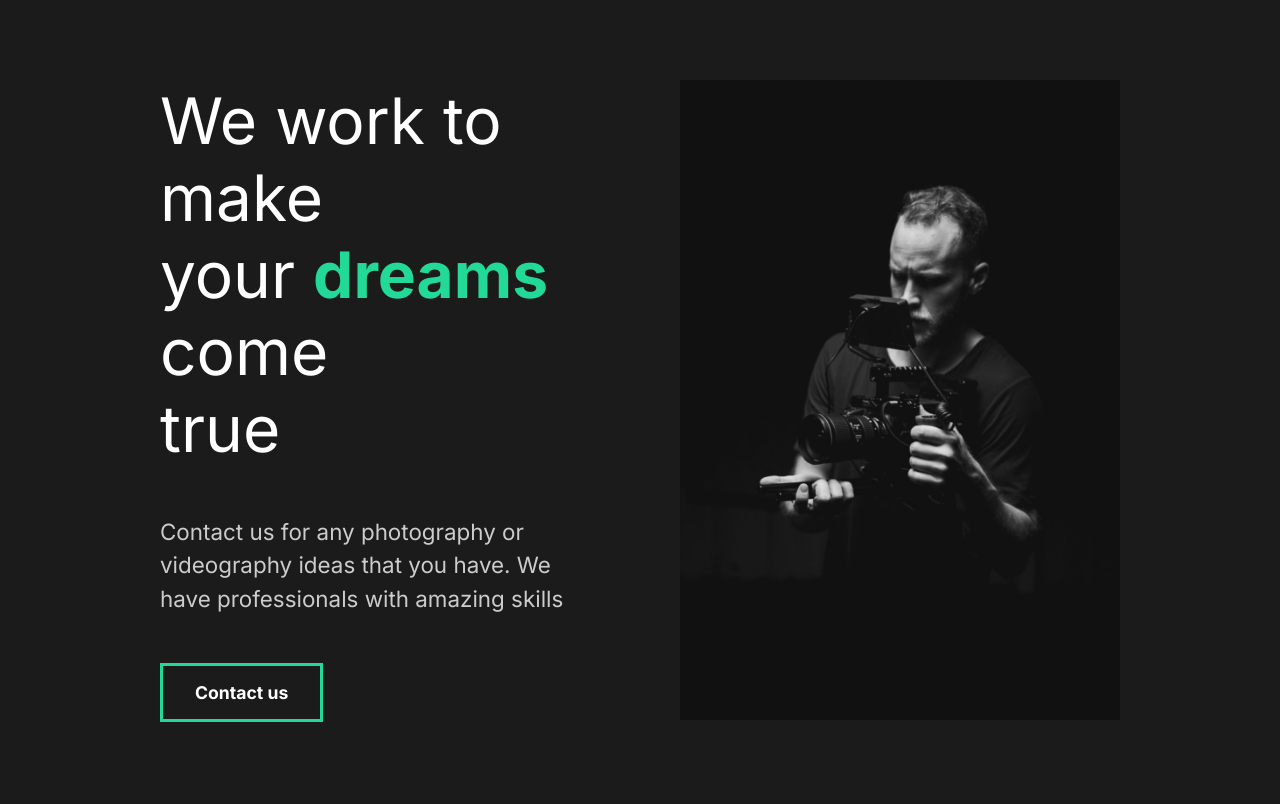
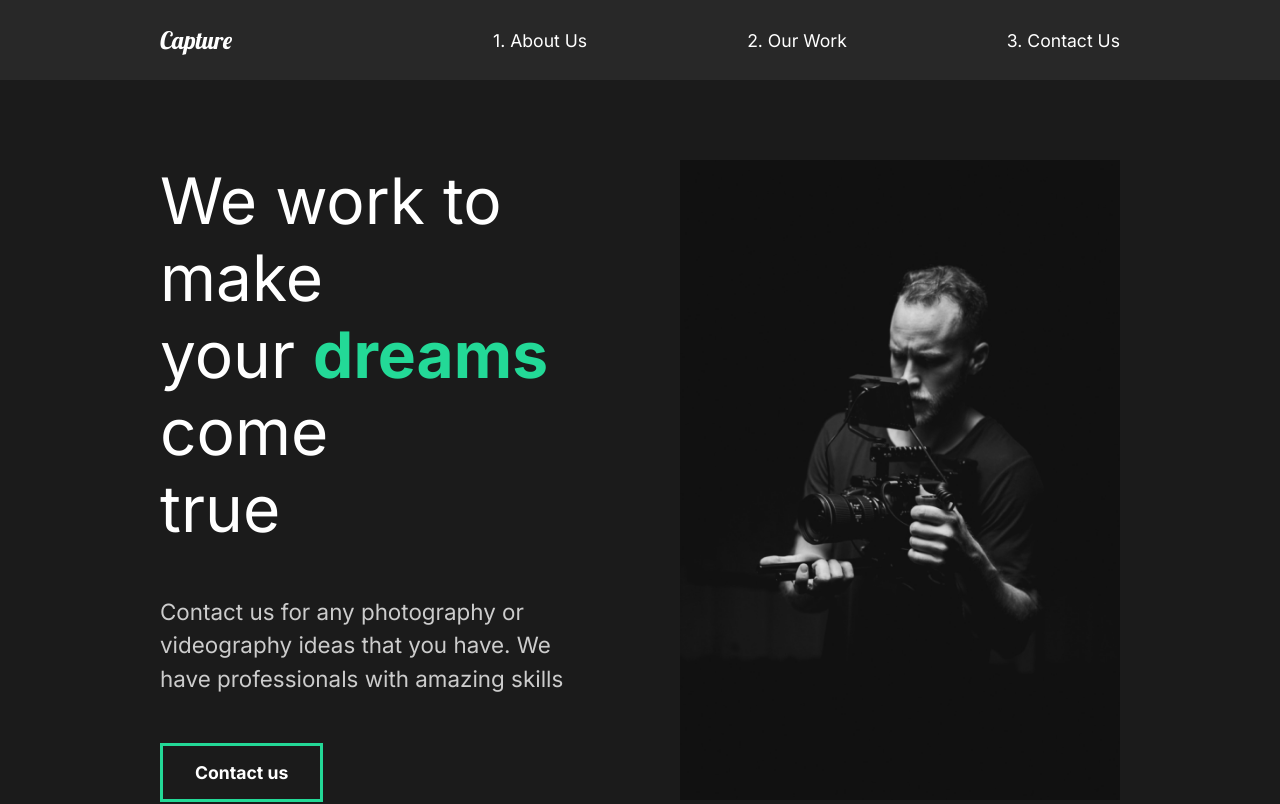
Before and after one commit to KimKrog/capture, a React (Create React App) app: page / in a window 1280 px wide. Shown: the top 804 px of the page. Built offline with nearby package versions, Linux system fonts and the light colour scheme.

Commit message:
Add Navbar

```diff
--- a/src/App.js
+++ b/src/App.js
@@ -1,10 +1,12 @@
 import AboutUs from "./pages/AboutUs";
 import Globalstyle from "./components/GlobalStyle";
+import Nav from "./components/Nav";
 
 function App() {
   return (
     <div className="App">
       <Globalstyle />
+      <Nav />
       <AboutUs />
     </div>
   );
--- /dev/null
+++ b/src/components/Nav.js
@@ -0,0 +1,57 @@
+import styled from "styled-components";
+
+const Nav = () => {
+  return (
+    <StyledNav>
+      <h1>
+        <a id="logo" href="#">
+          Capture
+        </a>
+      </h1>
+      <ul>
+        <li>
+          <a href="#">1. About Us</a>
+        </li>
+        <li>
+          <a href="#">2. Our Work</a>
+        </li>
+        <li>
+          <a href="#">3. Contact Us</a>
+        </li>
+      </ul>
+    </StyledNav>
+  );
+};
+
+export default Nav;
+
+const StyledNav = styled.nav`
+  min-height: 10vh;
+  display: flex;
+  margin: auto;
+  justify-content: space-between;
+  align-items: center;
+  padding: 1rem 10rem;
+  background: #282828;
+
+  a {
+    color: white;
+    text-decoration: none;
+  }
+
+  #logo {
+    font-size: 1.5rem;
+    font-family: "Lobster", cursive;
+    font-weight: lighter;
+  }
+
+  ul {
+    display: flex;
+    list-style: none;
+  }
+
+  li {
+    padding-left: 10rem;
+    position: relative;
+  }
+`;
```
